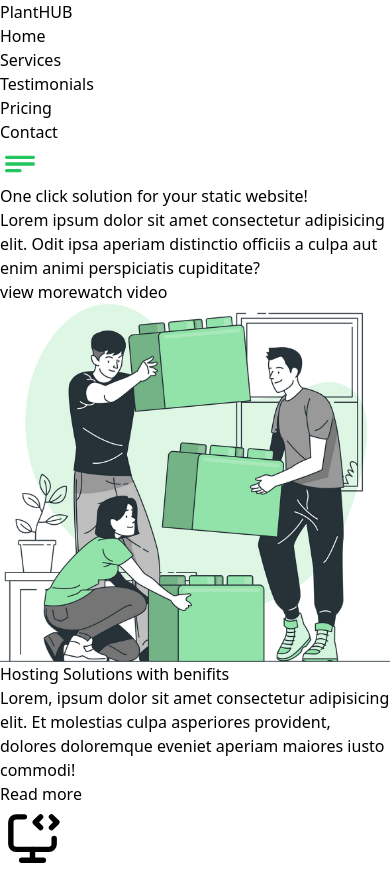
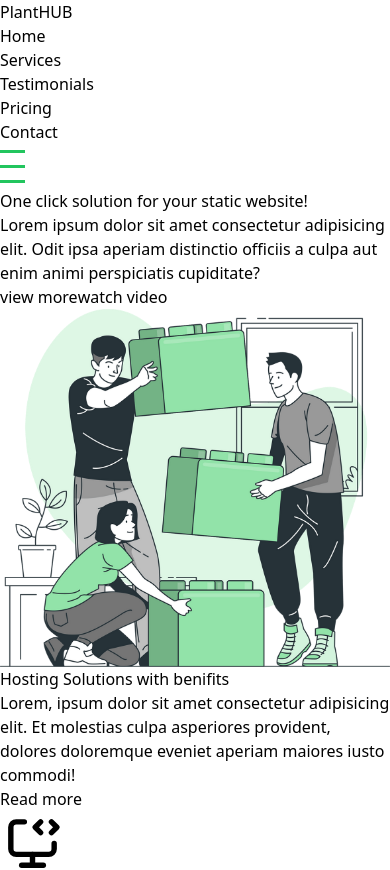
Before and after one commit to jiordesta/servicing-web-design, a React (Vite) app: page / in a window 390 px wide. Shown: the top 870 px of the page. Built offline with nearby package versions, Linux system fonts and the light colour scheme.

Commit message:
some changes

```diff
--- /dev/null
+++ b/src/css/navigation.css
@@ -0,0 +1,32 @@
+.burger-menu {
+    cursor: pointer;
+    display: none;
+    flex-direction: column;
+
+}
+
+.bar {
+    width: 25px;
+    height: 3px;
+    background-color:#22C55E;
+    margin: 6px 0;
+    transition: transform 0.3s ease, opacity 0.3s ease;
+}
+
+@media (max-width: 768px) {
+    .burger-menu {
+        display: flex;
+    }
+
+    .burger-menu.active .bar:nth-child(1) {
+        transform: rotate(45deg) translate(11px, 10px);
+    }
+
+    .burger-menu.active .bar:nth-child(2) {
+        opacity: 0;
+    }
+
+    .burger-menu.active .bar:nth-child(3) {
+        transform: rotate(-45deg) translate(11px, -10px);
+    }
+}
--- a/src/main.jsx
+++ b/src/main.jsx
@@ -1,6 +1,7 @@
 import React from "react";
 import ReactDOM from "react-dom/client";
 
+import "./css/navigation.css";
 import "./index.css";
 import App from "./App";
 
--- a/src/sections/Footer.jsx
+++ b/src/sections/Footer.jsx
@@ -1,5 +1,51 @@
 import React from "react";
+import { fb, insta, twitter, yt } from "../assets/icons";
 
 export default function Footer() {
-  return <div>Footer</div>;
+  return (
+    <section className="w-full bg-slate-600 text-white flex flex-col lg:flex-row justify-between items-start gap-10 lg:gap-4 px-10 py-14 lg:py-28 lg:px-20">
+      <div className="flex flex-col justify-center items-start gap-2 w-full lg:w-[40%]">
+        <h1 className="text-green-500 font-bold text-4xl">PlantHub</h1>
+        <p className="text-lg text-white">
+          Lorem ipsum, dolor sit amet consectetur adipisicing elit. Accusamus
+          suscipit tempore nesciunt soluta cupiditate nulla quisquam maxime,
+          ducimus perspiciatis nisi.
+        </p>
+        <div className="flex justify-center items-center gap-4 mt-7">
+          <span className="bg-white p-2 rounded-full cursor-pointer hover:bg-green-600">
+            <img src={fb} alt="fb" width={20} height={20} />
+          </span>
+          <span className="bg-white p-2 rounded-full cursor-pointer hover:bg-green-600">
+            <img src={insta} alt="instagram" width={20} height={20} />
+          </span>
+          <span className="bg-white p-2 rounded-full cursor-pointer hover:bg-green-600">
+            <img src={twitter} alt="twitter" width={20} height={20} />
+          </span>
+          <span className="bg-white p-2 rounded-full cursor-pointer hover:bg-green-600">
+            <img src={yt} alt="youtube" width={20} height={20} />
+          </span>
+        </div>
+      </div>
+      <div className="flex flex-col justify-center items-start lg:items-center w-full lg:2-[20%]">
+        <ul className="flex flex-col justify-center items-start gap-5">
+          <h1 className="text-2xl font-semibold">Pages</h1>
+          <li className="text-white cursor-pointer hover:text-green-100">
+            Home
+          </li>
+          <li className="text-white cursor-pointer hover:text-green-100">
+            Services
+          </li>
+          <li className="text-white cursor-pointer hover:text-green-100">
+            Testimonials
+          </li>
+          <li className="text-white cursor-pointer hover:text-green-100">
+            Pricing
+          </li>
+          <li className="text-white cursor-pointer hover:text-green-100">
+            Contact
+          </li>
+        </ul>
+      </div>
+    </section>
+  );
 }
--- a/src/sections/Header.jsx
+++ b/src/sections/Header.jsx
@@ -1,5 +1,6 @@
 import React, { useEffect, useState } from "react";
 import { close, menu } from "../assets/icons";
+
 export default function Header() {
   const [navIconToggle, setNavIconToggle] = useState(false);
   const [menuClass, setMenuClass] = useState("");
@@ -77,28 +78,17 @@ export default function Header() {
         </ul>
       </div>
       <div className="flex lg:hidden flex-col text-black">
-        {navIconToggle ? (
-          <>
-            <img
-              src={close}
-              alt="close"
-              width={40}
-              height={40}
-              onClick={() => setNavIconToggle(!navIconToggle)}
-            />
-          </>
-        ) : (
-          <>
-            <img
-              src={menu}
-              alt="menu"
-              width={40}
-              height={40}
-              onClick={() => setNavIconToggle(!navIconToggle)}
-            />
-          </>
-        )}
-
+        <div
+          className="burger-menu text-green-500"
+          onClick={() => {
+            setNavIconToggle(!navIconToggle);
+            document.querySelector(".burger-menu").classList.toggle("active");
+          }}
+        >
+          <div className="bar"></div>
+          <div className="bar"></div>
+          <div className="bar"></div>
+        </div>
         {navIconToggle && (
           <div
             className={`bg-white py-4 absolute top-[88px] right-0 w-full ${menuClass}`}
```
